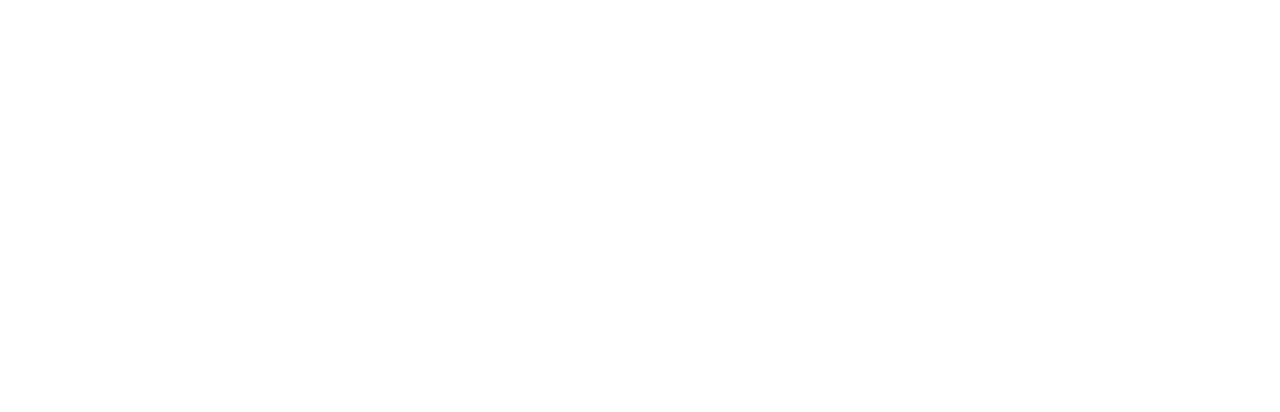
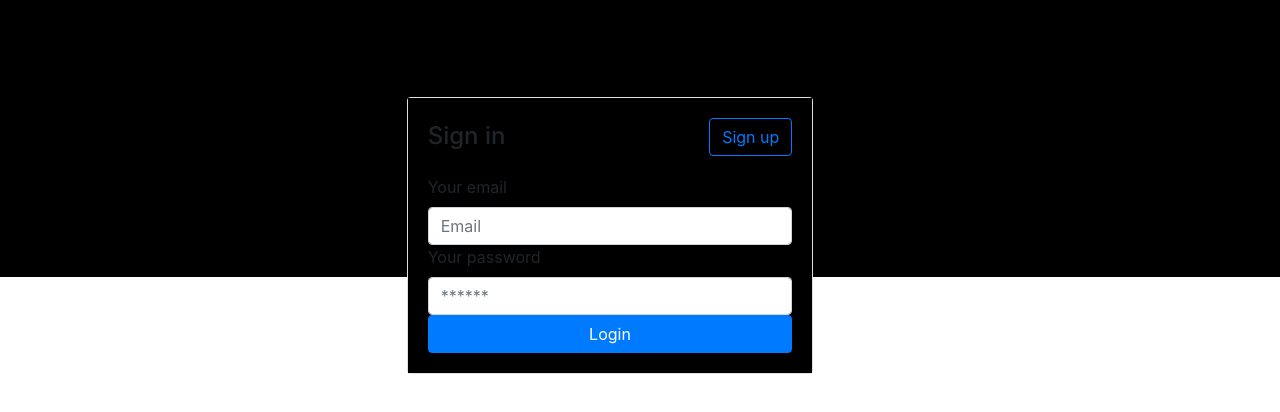
Before and after one commit to Soulrealz/InstantMessenger, an Angular app in the folder UI_Angular/UI/: page /login in a window 1280 px wide. Before the commit this address led to /. Shown: the top 412 px of the page. Built offline with nearby package versions, Linux system fonts and the light colour scheme.

Commit message:
routing to loggin added, can now take user's name/pass from submit form

```diff
--- a/UI_Angular/UI/src/app/components/login/login.component.css
+++ b/UI_Angular/UI/src/app/components/login/login.component.css
@@ -1,3 +1,7 @@
+* {
+    background-color: black;
+}
+
 div {
     top: 35%;
     left: 100%;
--- a/UI_Angular/UI/src/app/components/login/login.component.html
+++ b/UI_Angular/UI/src/app/components/login/login.component.html
@@ -8,8 +8,10 @@
   <script src="//cdnjs.cloudflare.com/ajax/libs/jquery/3.2.1/jquery.min.js"></script>
 </head>
 
-<link rel="stylesheet" href="https://use.fontawesome.com/releases/v5.0.8/css/all.css">
-
+<link
+  rel="stylesheet"
+  href="https://use.fontawesome.com/releases/v5.0.8/css/all.css"
+/>
 
 <div class="row">
   <aside class="col-sm-4">
@@ -18,27 +20,28 @@
         <a href="" class="float-right btn btn-outline-primary">Sign up</a>
         <h4 class="card-title mb-4 mt-1">Sign in</h4>
         <form>
-          <div class="form-group">
           <label>Your email</label>
           <input
-              name=""
             class="form-control"
             placeholder="Email"
             type="email"
+            #userMail
           />
-          </div>
-          <!-- form-group// -->
-          <div class="form-group">
-            <a class="float-right" href="#">Forgot?</a>
+          <!-- <a class="float-right" href="#">Forgot?</a> -->
           <label>Your password</label>
-            <input class="form-control" placeholder="******" type="password" />
-          </div>
-          <!-- form-group// -->
-          <div class="form-group">
-            <button type="submit" class="btn btn-primary btn-block">
+          <input
+            class="form-control"
+            placeholder="******"
+            type="password"
+            #userPass
+          />
+          <button
+            type="submit"
+            class="btn btn-primary btn-block"
+            (click)="login(userMail.value, userPass.value)"
+          >
             Login
           </button>
-          </div>
           <!-- form-group// -->
         </form>
       </article>
--- a/UI_Angular/UI/src/app/components/login/login.component.ts
+++ b/UI_Angular/UI/src/app/components/login/login.component.ts
@@ -12,4 +12,11 @@ export class LoginComponent implements OnInit {
   ngOnInit(): void {
   }
 
+  userMail: string;
+  userPass: string;
+  login(mail: string, pass: string) {
+    console.log(pass);
+
+    window.alert(mail);
+  }
 }
--- a/UI_Angular/UI/src/app/routing.module.ts
+++ b/UI_Angular/UI/src/app/routing.module.ts
@@ -1,8 +1,10 @@
 import { NgModule } from '@angular/core';
 import { RouterModule, Routes } from '@angular/router';
 
+import { LoginComponent } from './components/login/login.component';
+
 const ROUTES: Routes = [
-  // Fill out different application routes here
+  { path: 'login', component: LoginComponent}
 ];
 
 @NgModule({
--- a/UI_Angular/UI/tsconfig.json
+++ b/UI_Angular/UI/tsconfig.json
@@ -18,6 +18,7 @@
     ]
   },
   "angularCompilerOptions": {
-    "enableI18nLegacyMessageIdFormat": false
+    "enableI18nLegacyMessageIdFormat": false,
+    "strictTemplates": true
   }
 }
```
Lines whose indentation alone changed are shown as unchanged.
